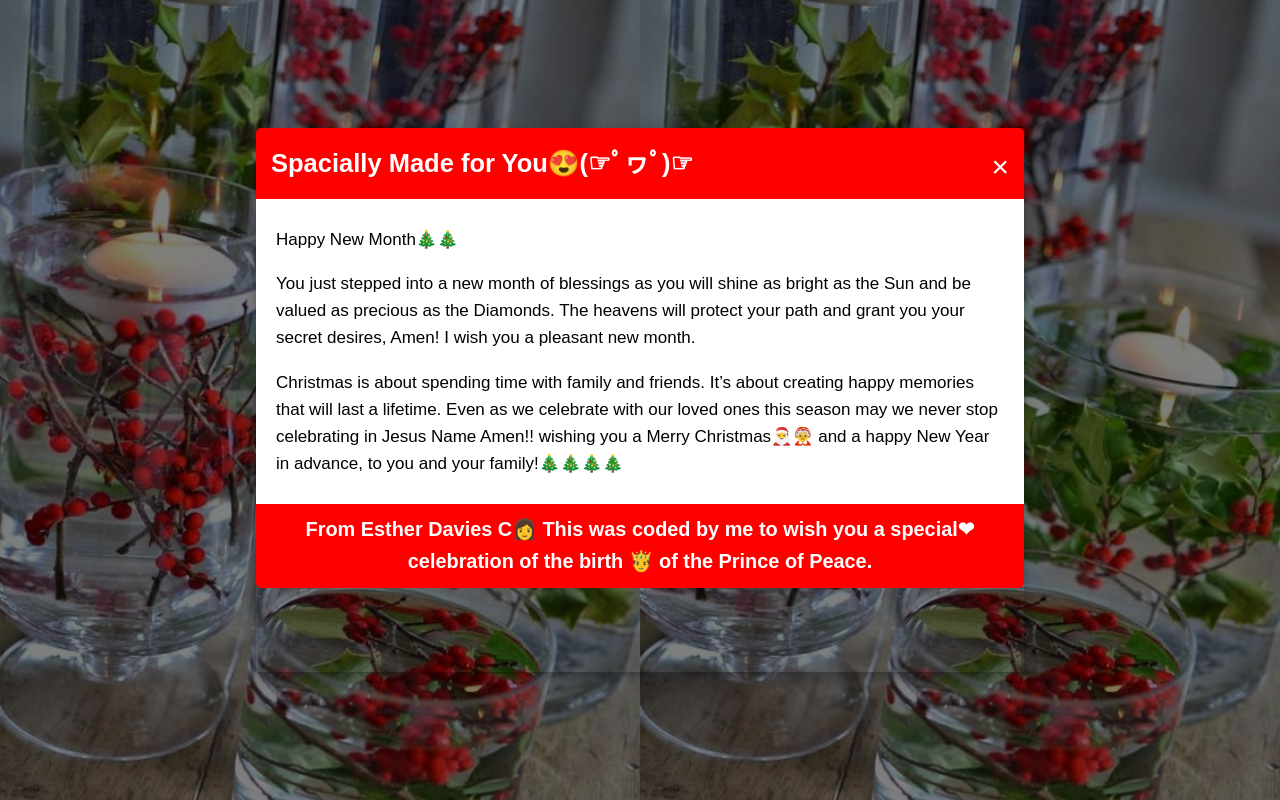
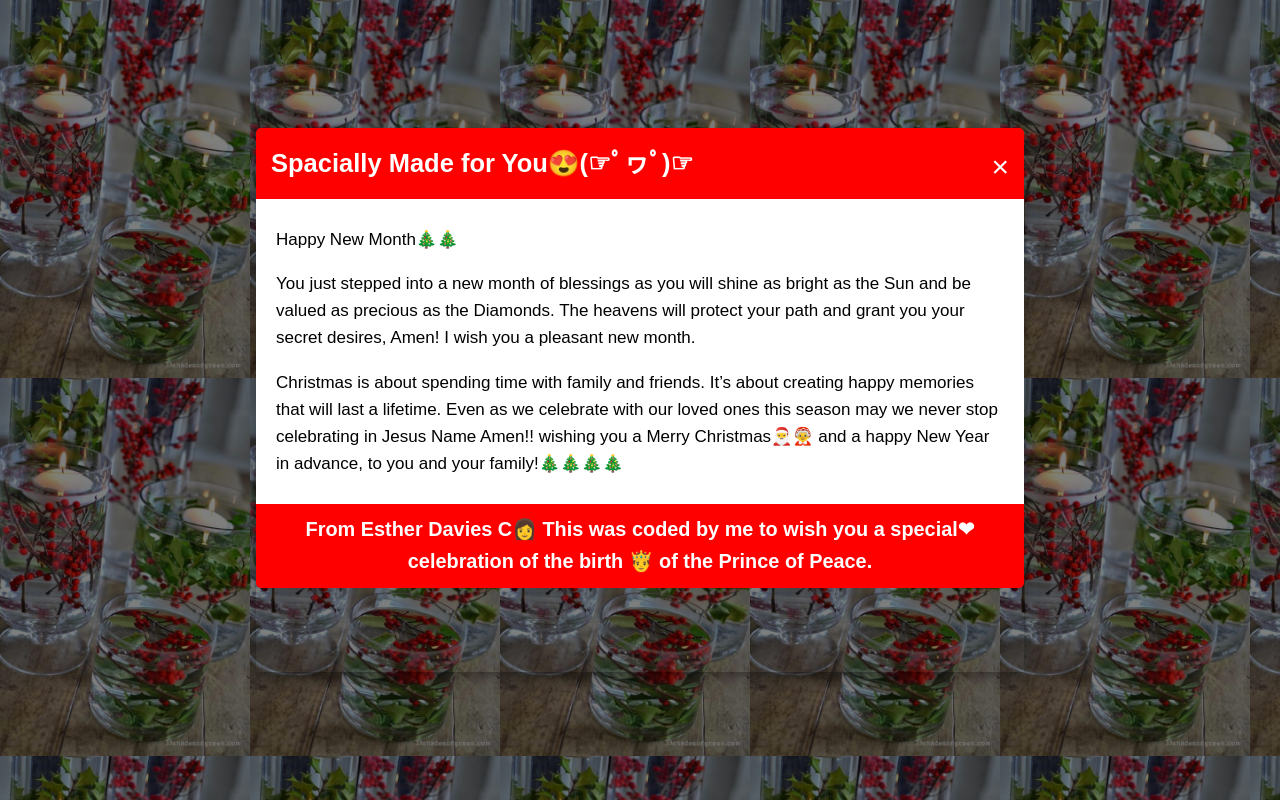
Before and after one commit to Esther94/christmas-wishes, a plain HTML site: page index.html in a window 1280 px wide. Drawn offline with Linux system fonts and the light colour scheme.

Commit message:
modified

```diff
--- a/style.css
+++ b/style.css
@@ -5,7 +5,7 @@
 
 .bg-image{
   background-image: url(images/christmas.jpg);
-  background-size: 50%;
+  background-size:contain;
 }
 body {
   font-family: Arial, Helvetica, sans-serif;
```
